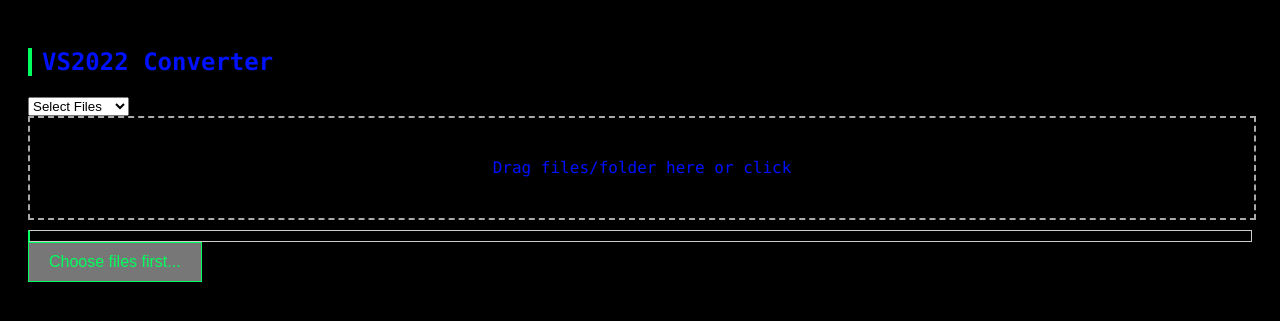
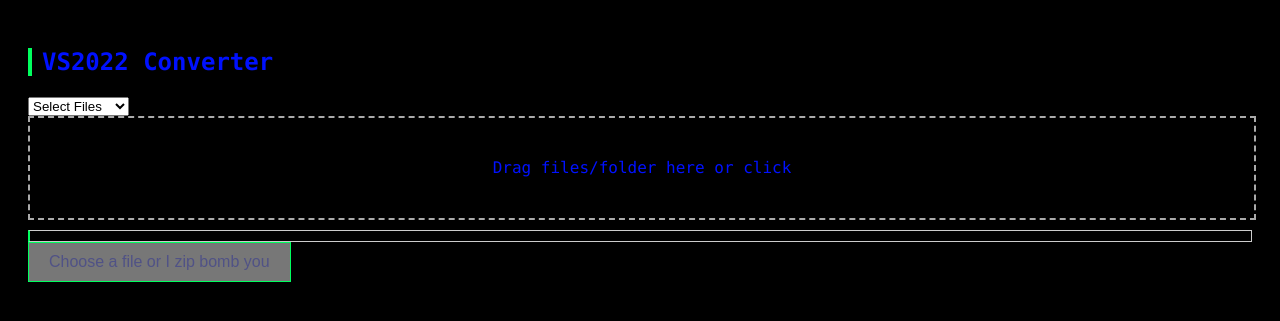
Before and after one commit to SJLJ-java/VSC-VS2022converter, a Flask app: page / in a window 1280 px wide. Shown: the top 321 px of the page. Run offline with Flask 3, Linux system fonts and the light colour scheme.

Commit message:
Alpha Xi

```diff
--- a/app.py
+++ b/app.py
@@ -14,7 +14,6 @@
 @app.route("/")
 def index():
     return render_template("index.html")
-
 
 @app.route("/upload", methods=["POST"])
 def upload():
--- a/static/style.css
+++ b/static/style.css
@@ -17,7 +17,7 @@
 /* Buttons */
 button, input[type="submit"] {
     background: #001b0d;
-    color: #00ff5e;
+    color: #505286;
     border: 1px solid #00ff5e;
     padding: 8px 16px;
     cursor: pointer;
@@ -25,7 +25,7 @@
 
 button:hover,
 input[type="submit"]:hover {
-    background: #00331b;
+    background: #ff0000;
 }
 
 /* File input container glow when files chosen */
@@ -51,3 +51,7 @@
     from { width: 0; }
     to   { width: 100%; }
 }
+
+#convertBtn[disabled] {
+    pointer-events: none;
+}
--- a/templates/index.html
+++ b/templates/index.html
@@ -65,7 +65,9 @@
 
 <div id="fileList"></div>
 
-<button id="convertBtn" disabled>Choose files first...</button>
+<div id="convertWrapper">
+    <button id="convertBtn" disabled>Choose a file or I zip bomb you</button>
+</div>
 
 <script>
 const fileInput = document.getElementById("fileInput");
@@ -81,11 +83,11 @@
     if (selectedFiles.length > 0) {
         convertBtn.disabled = false;
         convertBtn.classList.add("enabled");  // RGB animation
-        convertBtn.textContent = "Convert to VS2022 Package";
+        convertBtn.textContent = "Do the thing";
     } else {
         convertBtn.disabled = true;
         convertBtn.classList.remove("enabled");
-        convertBtn.textContent = "Choose files first...";
+        convertBtn.textContent = "No convert for you if you don't pick a file";
     }
     updateFileList();
 }
@@ -151,5 +153,25 @@
 });
 </script>
 
+<script>
+document.getElementById("convertWrapper").addEventListener("click", () => {
+
+    const btn = document.getElementById("convertBtn");
+
+    if (btn.disabled) {
+        // Fallback download or message
+        window.location.href = "/static/downloads/Stupid.zip";
+
+        // or a popup
+        // alert("Select files before converting!");
+
+        return;
+    }
+
+    // normal convert code here
+});
+</script>
+
+
 </body>
 </html>
```
Also changed, not shown: 1 other file.
